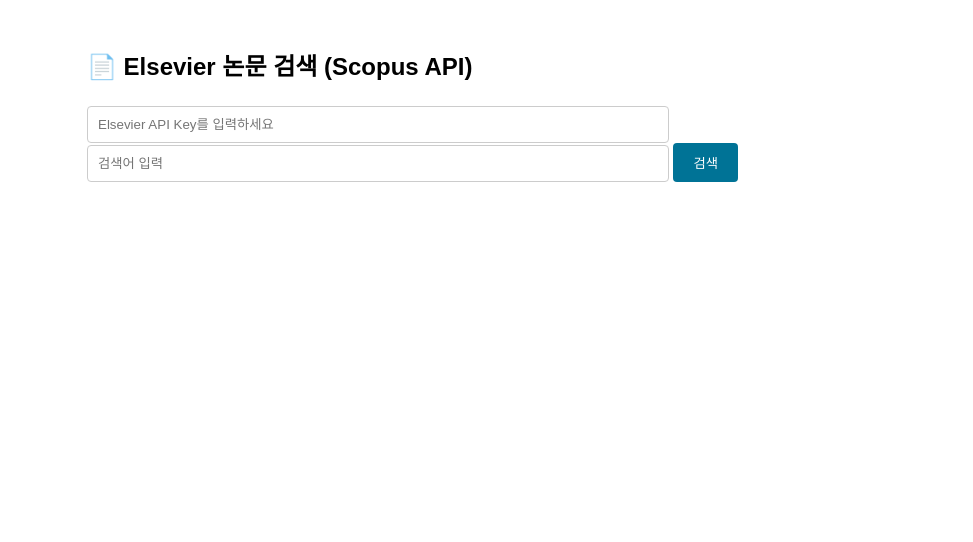
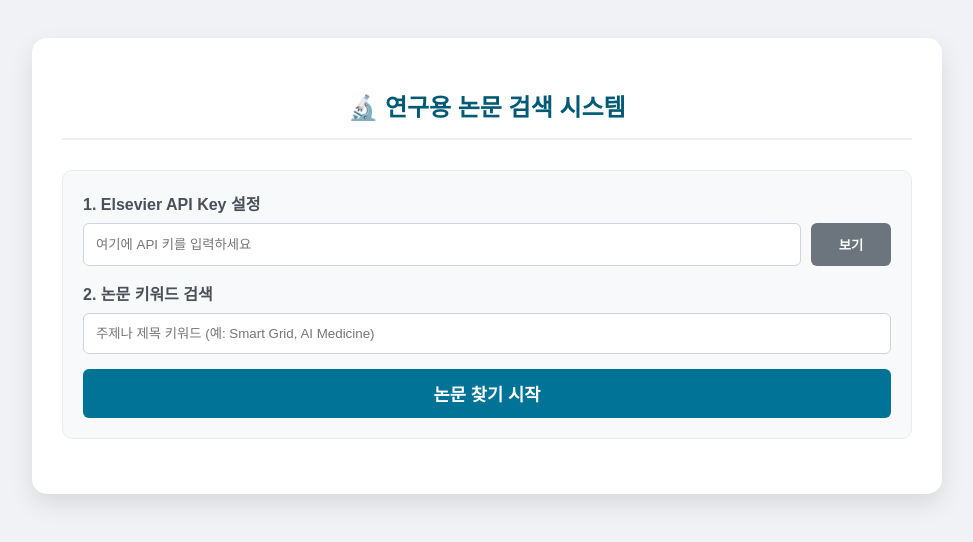
Before and after one commit to ayocjstar/jeong, a plain HTML site: page index.html in a window 1280 px wide. Shown: the whole page, without its empty margins (153-1126 px from the left). Drawn offline with Linux system fonts and the light colour scheme.

Commit message:
Update index.html

```diff
--- a/index.html
+++ b/index.html
@@ -4,31 +4,57 @@
     <meta charset="UTF-8">
     <title>Elsevier 논문 검색기</title>
     <style>
-        body { font-family: sans-serif; padding: 20px; line-height: 1.6; }
-        .container { max-width: 800px; margin: auto; }
-        .input-group { margin-bottom: 20px; }
-        input { padding: 10px; width: 70%; border: 1px solid #ccc; border-radius: 4px; }
-        button { padding: 10px 20px; background: #007396; color: white; border: none; border-radius: 4px; cursor: pointer; }
-        button:disabled { background: #ccc; }
-        #result-count { font-size: 1.2em; font-weight: bold; color: #d32f2f; margin: 20px 0; }
-        .paper-item { border-bottom: 1px solid #eee; padding: 10px 0; }
-        .paper-title { font-weight: bold; color: #1a0dab; }
+        body { font-family: 'Malgun Gothic', sans-serif; padding: 30px; background-color: #f0f2f5; }
+        .container { max-width: 850px; margin: auto; background: white; padding: 30px; border-radius: 15px; box-shadow: 0 10px 25px rgba(0,0,0,0.1); }
+        h2 { color: #005a75; text-align: center; margin-bottom: 30px; border-bottom: 2px solid #eee; padding-bottom: 15px; }
+
+        .setup-section { background: #f8f9fa; padding: 20px; border-radius: 10px; margin-bottom: 25px; border: 1px solid #e9ecef; }
+        .input-label { font-weight: bold; display: block; margin-bottom: 8px; color: #495057; }
+
+        .input-row { display: flex; gap: 10px; margin-bottom: 15px; }
+        input { flex: 1; padding: 12px; border: 1px solid #ced4da; border-radius: 6px; outline: none; }
+        input:focus { border-color: #007396; box-shadow: 0 0 5px rgba(0,115,150,0.2); }
+
+        /* 버튼 스타일 */
+        .btn { padding: 12px 20px; border: none; border-radius: 6px; cursor: pointer; font-weight: bold; transition: 0.2s; }
+        .btn-show { background: #6c757d; color: white; min-width: 80px; }
+        .btn-search { background: #007396; color: white; width: 100%; font-size: 1.1em; }
+        .btn:hover { opacity: 0.9; }
+
+        #result-count { margin-top: 25px; padding: 15px; border-radius: 8px; font-weight: bold; display: none; }
+        .success { background: #e7f3ff; color: #0056b3; border: 1px solid #b8daff; }
+        .error { background: #fff5f5; color: #e03131; border: 1px solid #ffc9c9; }
+
+        .paper-list { margin-top: 20px; }
+        .paper-card { padding: 20px; border-bottom: 1px solid #eee; transition: background 0.2s; }
+        .paper-card:hover { background: #f8fbff; }
+        .paper-title { font-size: 1.15em; color: #0056b3; text-decoration: none; display: block; margin-bottom: 8px; }
+        .paper-meta { font-size: 0.9em; color: #666; }
     </style>
 </head>
 <body>
-    <div class="container">
-        <h2>📄 Elsevier 논문 검색 (Scopus API)</h2>
-        <div class="input-group">
-            <input type="password" id="apiKey" placeholder="Elsevier API Key를 입력하세요">
-            <input type="text" id="keyword" placeholder="검색어 입력">
-            <button id="searchBtn">검색</button>
+
+<div class="container">
+    <h2>🔬 연구용 논문 검색 시스템</h2>
+
+    <div class="setup-section">
+        <label class="input-label">1. Elsevier API Key 설정</label>
+        <div class="input-row">
+            <input type="password" id="apiKey" placeholder="여기에 API 키를 입력하세요">
+            <button class="btn btn-show" id="toggleKeyBtn">보기</button>
         </div>
 
-        <div id="result-count"></div>
-
-        <div id="paper-list"></div>
+        <label class="input-label">2. 논문 키워드 검색</label>
+        <div class="input-row">
+            <input type="text" id="keyword" placeholder="주제나 제목 키워드 (예: Smart Grid, AI Medicine)">
+        </div>
+        <button class="btn btn-search" id="searchBtn">논문 찾기 시작</button>
     </div>
 
-    <script src="script.js"></script>
+    <div id="result-count"></div>
+    <div id="paper-list" class="paper-list"></div>
+</div>
+
+<script src="script.js"></script>
 </body>
 </html>
```
